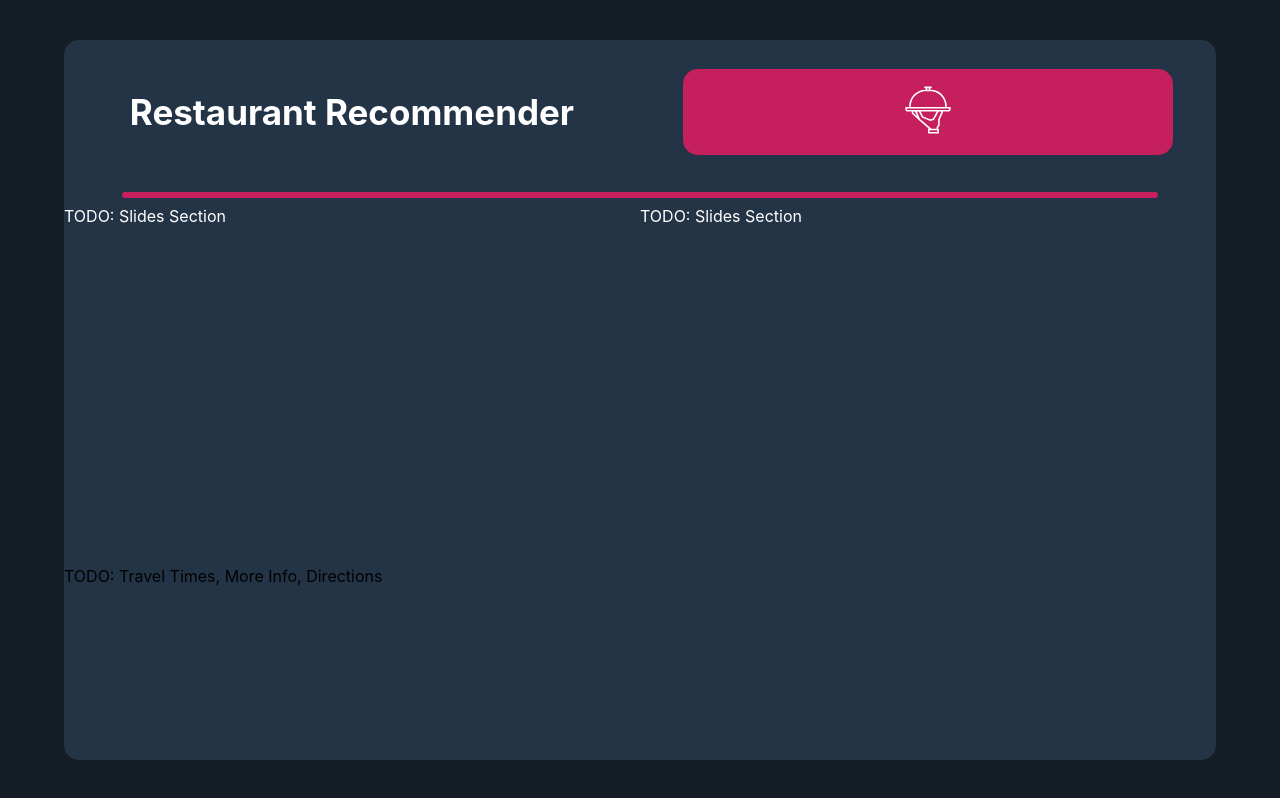
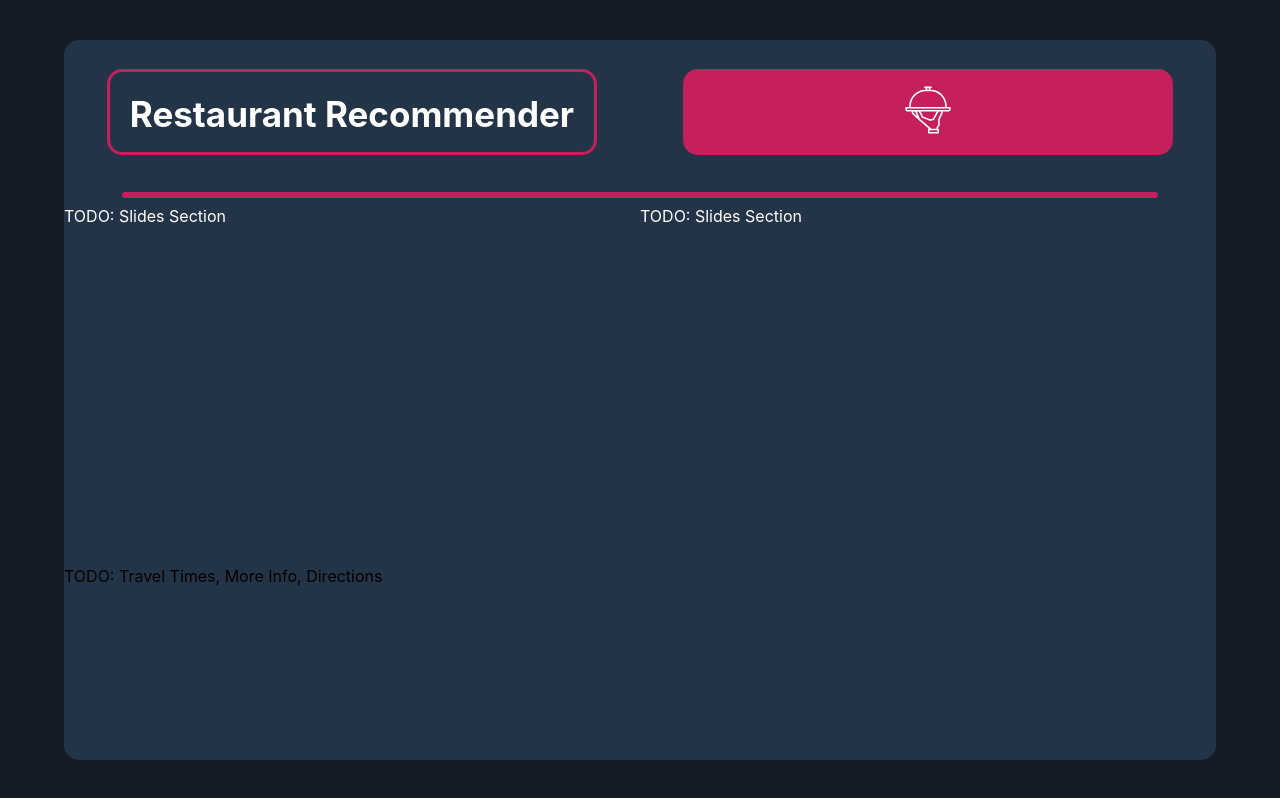
Before and after one commit to nameistao/Restaurant_Recommender_V3, a Next.js app: page / in a window 1280 px wide. Built offline with nearby package versions, Linux system fonts and the light colour scheme.

Commit message:
add react-redux

```diff
--- a/components/Header.tsx
+++ b/components/Header.tsx
@@ -19,11 +19,16 @@ const StyledSection = styled.div`
   display: flex;
 `;
 
-const StyledTitle = styled.div`
+const StyledTitle = styled.h1`
   font-size: 35px;
   text-align: center;
   font-weight: bold;
   margin: auto;
+  border: 3px solid #c51f5d;
+  width: 85%;
+  height: 60%;
+  border-radius: 15px;
+  line-height: 2.4;
 `;
 
 const StyledSearchButton = styled.button`
--- a/package.json
+++ b/package.json
@@ -13,10 +13,12 @@
     "next": "11.0.1",
     "react": "17.0.2",
     "react-dom": "17.0.2",
+    "react-redux": "^7.2.4",
     "styled-components": "^5.3.0"
   },
   "devDependencies": {
     "@types/react": "17.0.16",
+    "@types/react-redux": "^7.1.18",
     "@types/styled-components": "^5.1.12",
     "eslint": "7.32.0",
     "eslint-config-next": "11.0.1",
--- a/pages/index.tsx
+++ b/pages/index.tsx
@@ -1,6 +1,6 @@
 import Head from "next/head";
+import { Provider } from "react-redux";
 import Main from "components/Main";
-import styled from "styled-components";
 
 export default function Home() {
   return (
```
Also changed, not shown: 1 other file (tests, documents, lock files or other folders).
